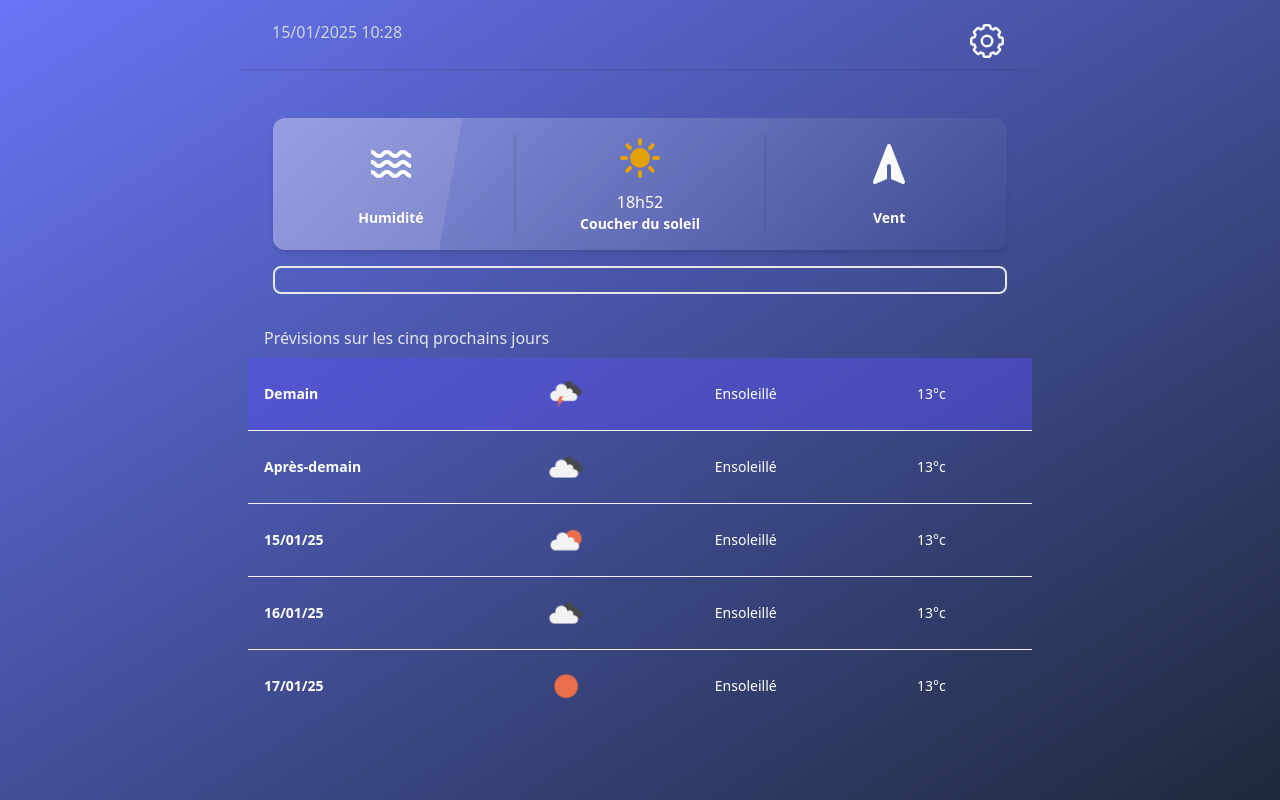
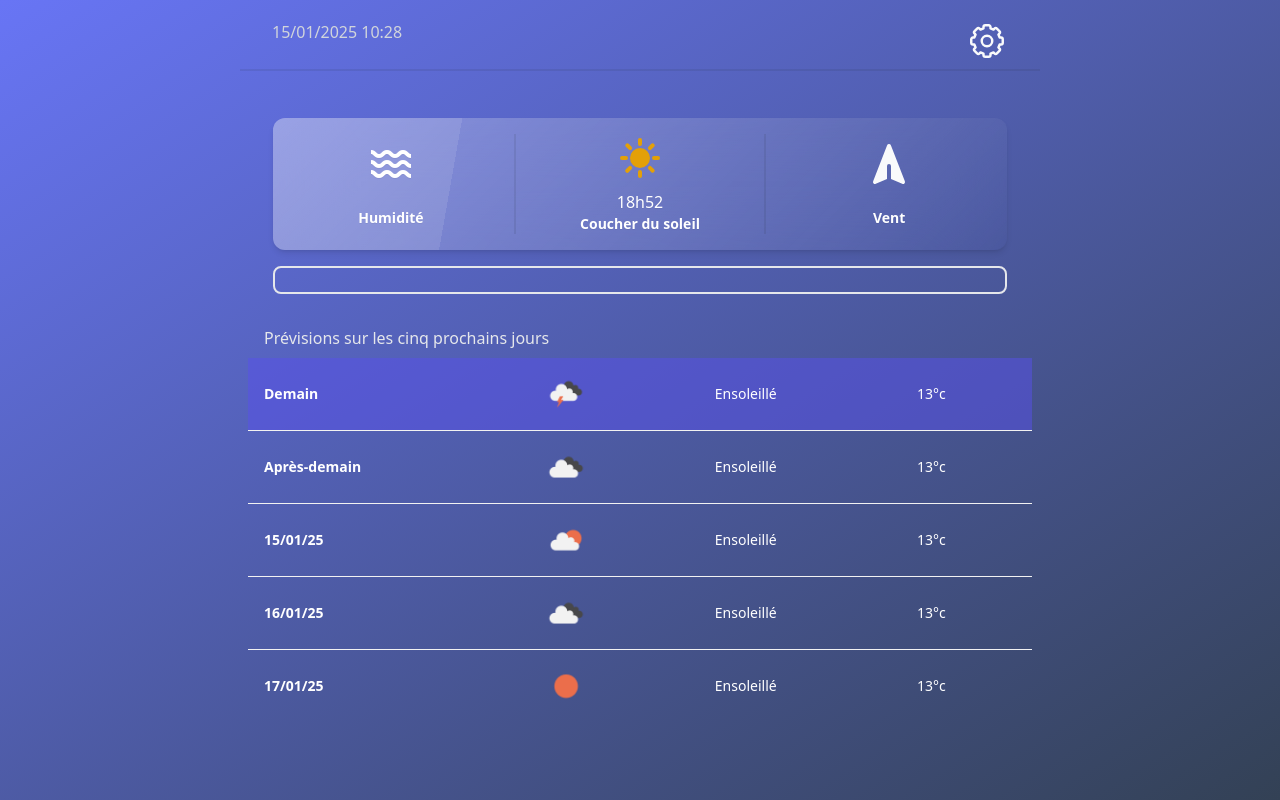
Before and after one commit to BarbierTheo/weather, a website: page index.html in a window 1280 px wide. Drawn offline with nearby package versions, Linux system fonts and the light colour scheme; no server answers.

Commit message:
Changement couleur bg

```diff
--- a/index.html
+++ b/index.html
@@ -13,7 +13,7 @@
     <link rel="stylesheet" href="./assets/css/style.css">
 </head>
 
-<body class="bg-gradient-to-br from-indigo-500 to-slate-800 min-h-screen">
+<body class="bg-gradient-to-br from-indigo-500 to-slate-700 min-h-screen">
 
     <div class="flex flex-col  max-w-[800px] m-auto">
         <div class="flex flex-row justify-between px-8 pt-5">
```
Also changed, not shown: assets/css/tailwind.css.
